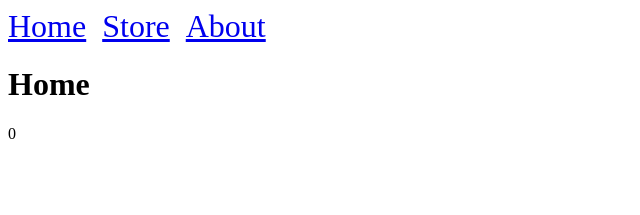
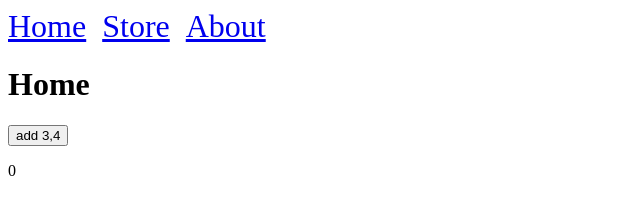
Before and after one commit to bobbyDeepak1415/debugging_01, a React (Vite) app: page / in a window 1280 px wide. Shown: the top 215 px of the page, without its empty margins (0-640 px from the left). Built offline with nearby package versions, Linux system fonts and the light colour scheme.

Commit message:
setup done

```diff
--- a/src/components/Home.tsx
+++ b/src/components/Home.tsx
@@ -7,6 +7,14 @@ const Home = () => {
     <div>
       <h1>Home</h1>
 
+      <button
+        onClick={() =>
+          import("../sum").then((module) => setNum(module.sum(3, 4)))
+        }
+      >
+        add 3,4
+      </button>
+
       <p>{num}</p>
     </div>
   );
```
